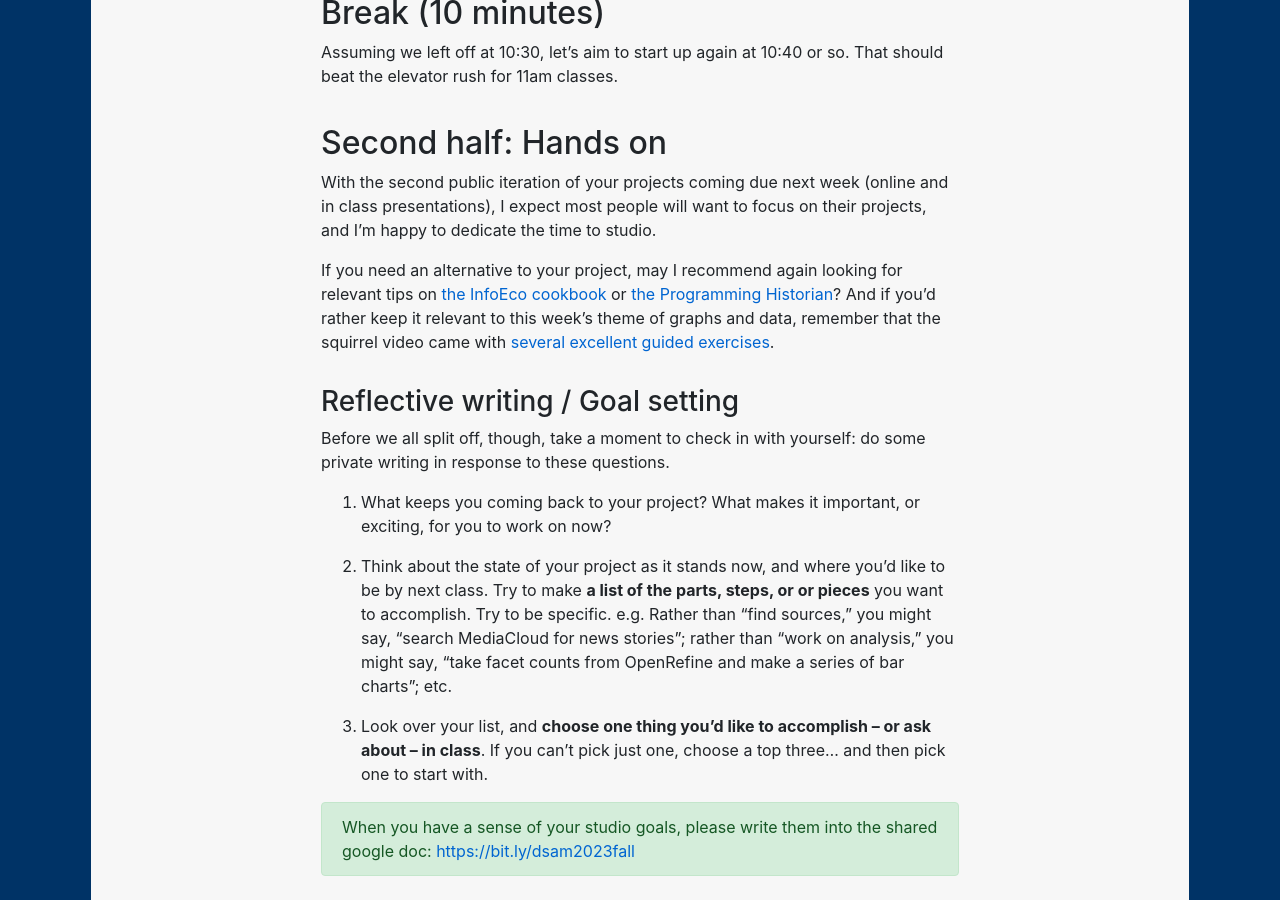
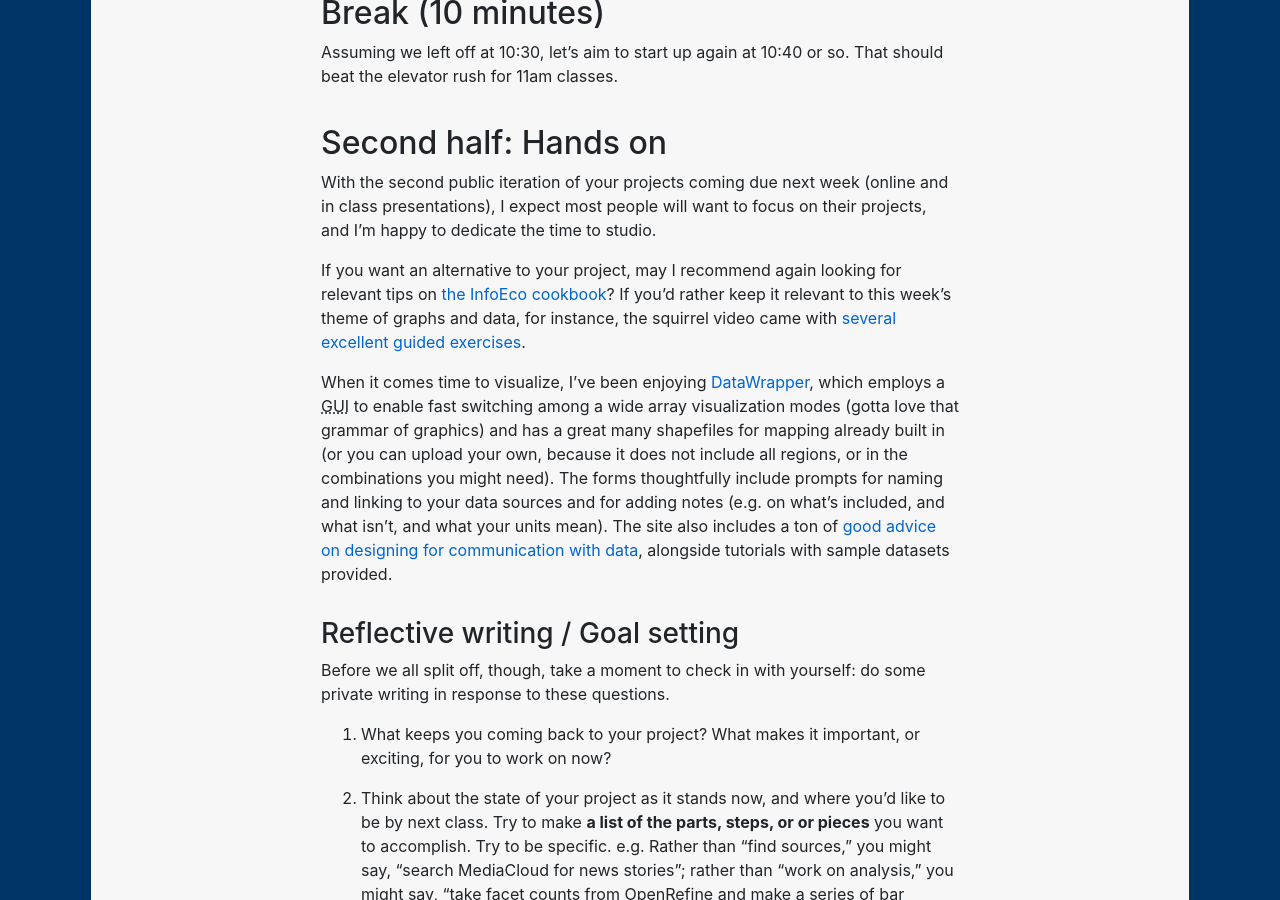
Before and after one commit to benmiller314/dsam2023fall, a Jekyll site: the page built from plans/week-09.md, in a window 1280 px wide and 900 px high, scrolled down 2480 px. Built offline with Jekyll 4.4.1, drawn with Linux system fonts in a browser that asks for light colours; our own code applies the rules of GitHub Pages for plain Markdown files; some of the changed text lies outside the part shown.

Commit message:
tweaks to second-half intro

```diff
--- a/plans/week-09.md
+++ b/plans/week-09.md
@@ -85,7 +85,9 @@ Assuming we left off at 10:30, let's aim to start up again at 10:40 or so. That
 
 With the second public iteration of your projects coming due next week (online and in class presentations), I expect most people will want to focus on their projects, and I'm happy to dedicate the time to studio.
 
-If you need an alternative to your project, may I recommend again looking for relevant tips on [the InfoEco cookbook](https://infoeco.hcommons.org/infoecocookbook/cookbook-modules/) or [the Programming Historian](https://programminghistorian.org/en/lessons/)? And if you'd rather keep it relevant to this week's theme of graphs and data, remember that the squirrel video came with [several excellent guided exercises](https://infoeco.hcommons.org/infoecocookbook/cookbook-modules/pivot-tables/).
+If you want an alternative to your project, may I recommend again looking for relevant tips on [the InfoEco cookbook](https://infoeco.hcommons.org/infoecocookbook/cookbook-modules/)? If you'd rather keep it relevant to this week's theme of graphs and data, for instance, the squirrel video came with [several excellent guided exercises](https://infoeco.hcommons.org/infoecocookbook/cookbook-modules/pivot-tables/).
+
+When it comes time to visualize, I've been enjoying [DataWrapper](https://datawrapper.de), which employs a <dfn><abbr title="graphical user interface">GUI</abbr></dfn> to enable fast switching among a wide array visualization modes (gotta love that grammar of graphics) and has a great many shapefiles for mapping already built in (or you can upload your own, because it does not include all regions, or in the combinations you might need). The forms thoughtfully include prompts for naming and linking to your data sources and for adding notes (e.g. on what's included, and what isn't, and what your units mean). The site also includes a ton of [good advice on designing for communication with data](https://academy.datawrapper.de/), alongside tutorials with sample datasets provided.
 
 ### Reflective writing / Goal setting
 Before we all split off, though, take a moment to check in with yourself: do some private writing in response to these questions.
```
Also changed, not shown: other parts of plans/week-09.md (+2 -2 lines).
